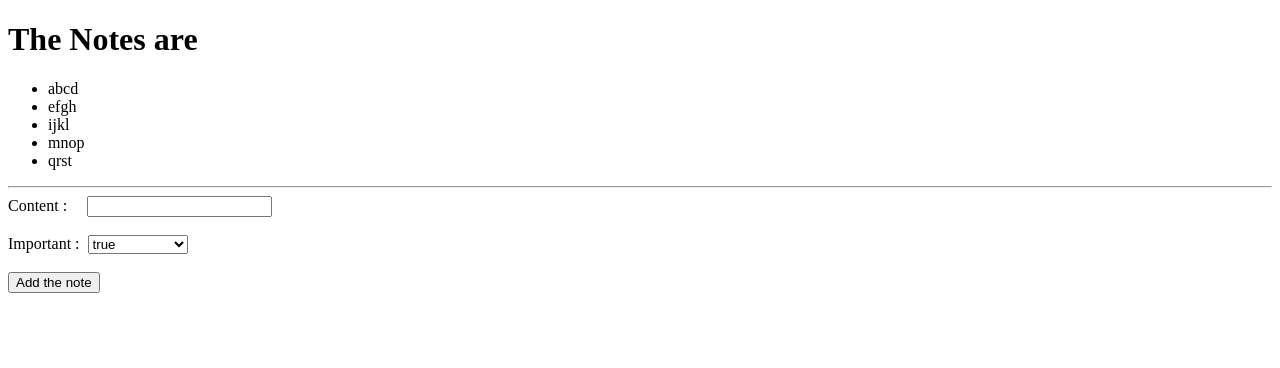
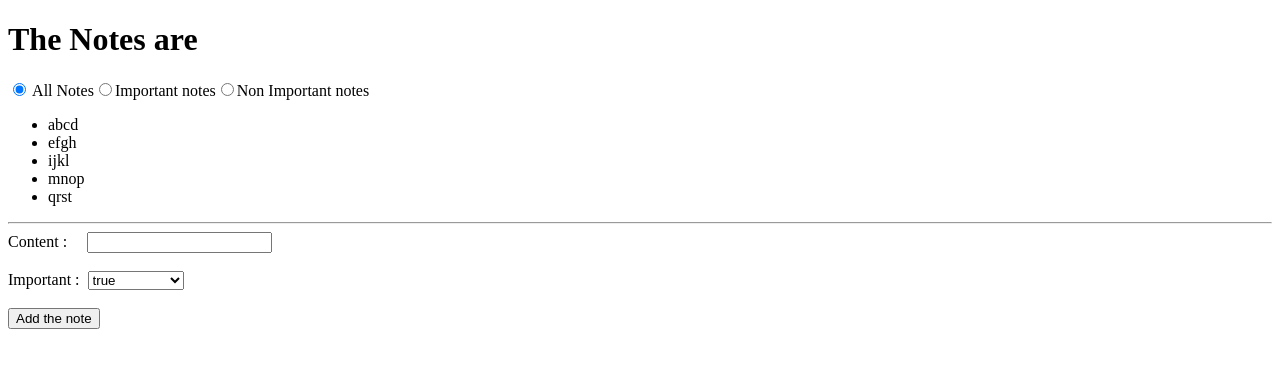
Before and after one commit to DEVAVISWA/react, a React (Vite) app: page / in a window 1280 px wide. Shown: the top 368 px of the page. Built offline with nearby package versions, Linux system fonts and the light colour scheme.

Commit message:
Create operation 2nd half

```diff
--- a/src/App.jsx
+++ b/src/App.jsx
@@ -2,11 +2,17 @@ import React, { useRef, useState } from 'react'
 
 function App(props) {
 
-  const newNoteContentRef = useRef(null)
-  const [newNoteContent,setNewNoteContent] = useState('')
-  const[newNoteImportant,setNewNoteImportant]= useState('')
 
   const [notes, setNotes] = useState(props.notes)
+
+  const[showStatus,setShowSatus] = useState('all')
+
+
+
+  const [newNoteContent,setNewNoteContent] = useState('')
+  const [newNoteImportant,setNewNoteImportant]= useState('true')
+
+  const newNoteContentRef = useRef(null)
 
 
 
@@ -19,14 +25,51 @@ function App(props) {
       import : newNoteImportant === 'true'
     }
     setNotes(notes.concat(noteObject))
+    setNewNoteContent('')
+    setNewNoteImportant('')
+    newNoteContentRef.current.focus()
   }
+
+
+  const handleStatusChange = (event) => {
+    setShowSatus(event.target.value)
+  }
+
+
+
+  const filteredNotes = (notes,showStatus) => {
+    switch(showStatus) {
+      case 'all' :
+        return notes ;
+      case 'imp' :
+        return notes.filter(note => note.important === true)
+      case 'nonimp' :
+        return notes.filter(note => note.important === false)
+    }
+  }
+  const notesFiltered = filteredNotes(notes,showStatus)
+
 
   return (
     <div>
       <h1>The Notes are</h1>
+
+      <label>
+        <input type='radio' name='filter' value='all'
+        onChange={handleStatusChange} checked={showStatus ==='all'}/> All Notes
+      </label>
+      <label>
+        <input type='radio' name='filter' value='imp'
+        onChange={handleStatusChange} />Important notes
+      </label>
+      <label>
+        <input type='radio' name='filter' value='nonimp'
+        onChange={handleStatusChange} />Non Important notes
+      </label>
+
       <ul>
         {
-          notes.map(note =>
+          notesFiltered.map(note =>
             <li key={note.id}>{note.content}</li>
           )
         }
@@ -46,9 +89,9 @@ function App(props) {
           <select
           onChange={e=> setNewNoteImportant(e.target.value)}
            value={newNoteImportant} >
-            <option disabled>Select option</option>
-            <option value="">true</option>
-            <option value="">false</option>
+            <option disabled>Selectoption</option>
+            <option value='true'>true</option>
+            <option value='false'>false</option>
           </select>
         </label>
         <br />
```
